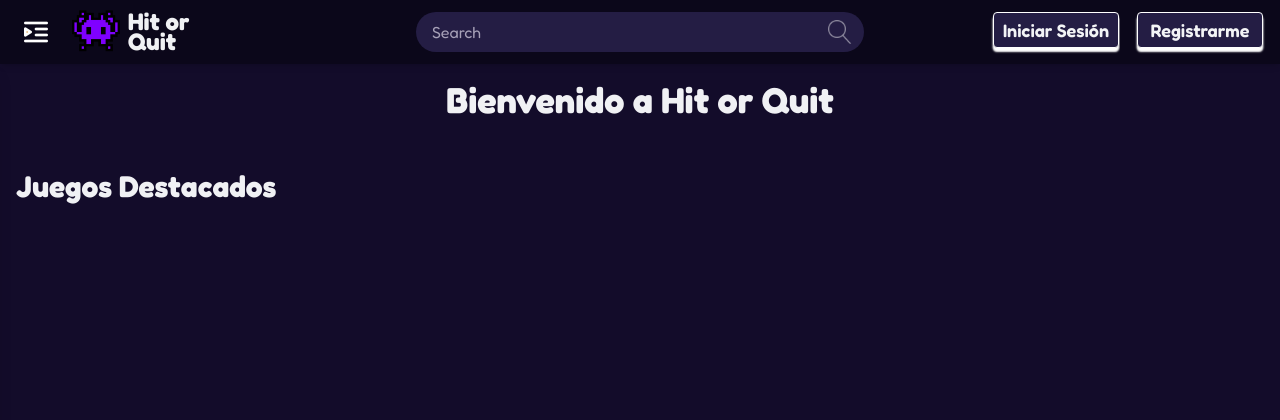
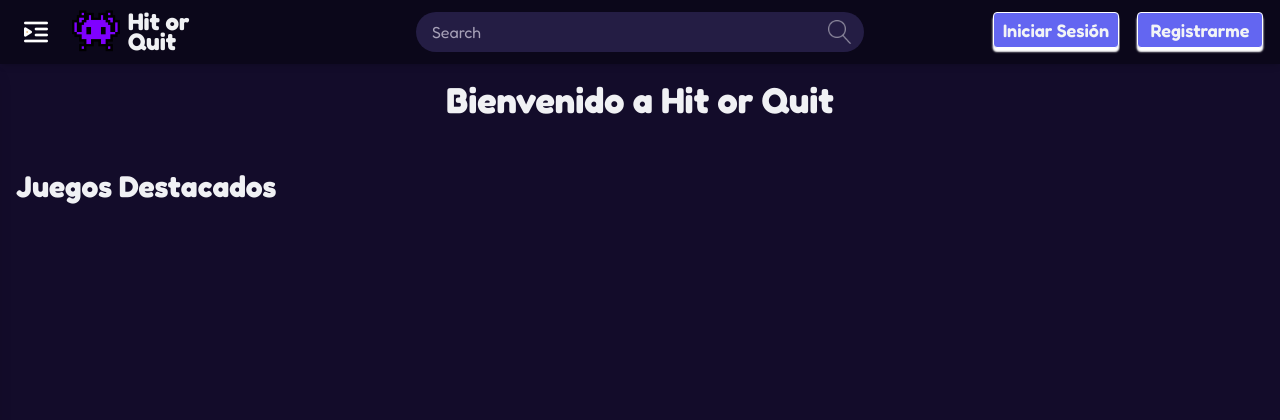
Before and after one commit to PozziSanti/ResenasVideoJuegos, a Django app: template Resenas/ResenasJuegos/templates/pages/index.html in a window 1280 px wide. Shown: the top 420 px of the page. Run offline with Django 3.2, Linux system fonts and the light colour scheme; the template is opened without the code that fills it, so the values that code supplies are empty; some libraries are stand-ins or nearby versions.

Commit message:
se actualiza color de relleno de los botones iniciar sesion y registrarme para que sea lo mas parecido al icono de la pagina

```diff
--- a/Resenas/ResenasJuegos/templates/components/commons/header.html
+++ b/Resenas/ResenasJuegos/templates/components/commons/header.html
@@ -27,14 +27,14 @@
     <div class="flex ml-auto">
         <button class="relative w-40 h-12 bg-darker-morado cursor-pointer overflow-hidden -mr-4">
             <span
-                class="absolute left-1/2 -translate-x-1/2 top-1 flex items-center justify-center w-[7em] h-[2em] bg-light-morado border border-white rounded text-gray-100 text-lg font-semibold shadow-[0_0.2em_0.1em_0.019em_white] transition-all duration-200 hover:translate-y-2 hover:shadow-none">
+                class="absolute left-1/2 -translate-x-1/2 top-1 flex items-center justify-center w-[7em] h-[2em] bg-accent-blue border border-white rounded text-gray-100 text-lg font-semibold shadow-[0_0.2em_0.1em_0.019em_white] transition-all duration-200 hover:translate-y-2 hover:shadow-none">
                 Iniciar Sesión
             </span>
         </button>
 
         <button class="relative w-40 h-12 bg-darker-morado cursor-pointer overflow-hidden -mr-1">
             <span
-                class="absolute left-1/2 -translate-x-1/2 top-1 flex items-center justify-center w-[7em] h-[2em] bg-light-morado border border-white rounded text-gray-100 text-lg font-semibold shadow-[0_0.2em_0.1em_0.019em_white] transition-all duration-200 hover:translate-y-2 hover:shadow-none">
+                class="absolute left-1/2 -translate-x-1/2 top-1 flex items-center justify-center w-[7em] h-[2em] bg-accent-blue border border-white rounded text-gray-100 text-lg font-semibold shadow-[0_0.2em_0.1em_0.019em_white] transition-all duration-200 hover:translate-y-2 hover:shadow-none">
                 Registrarme
             </span>
         </button>
```
